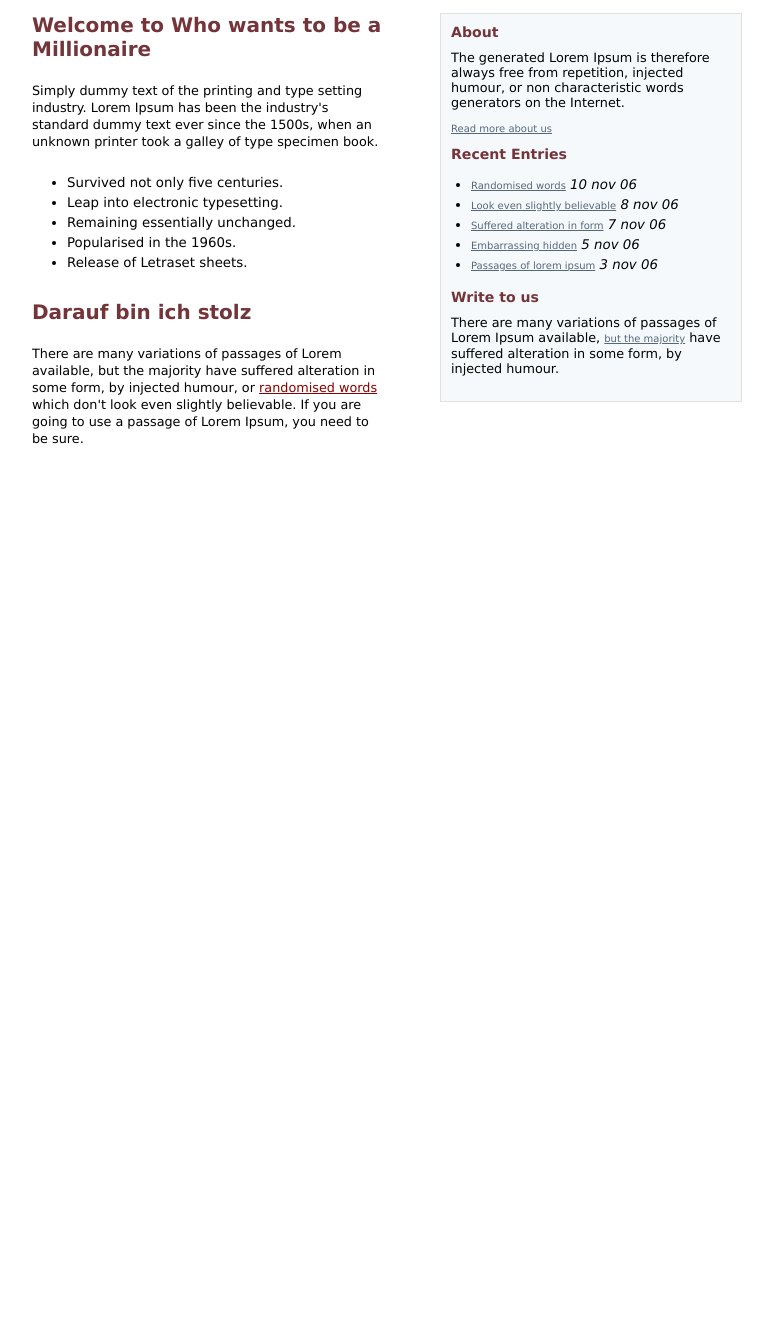
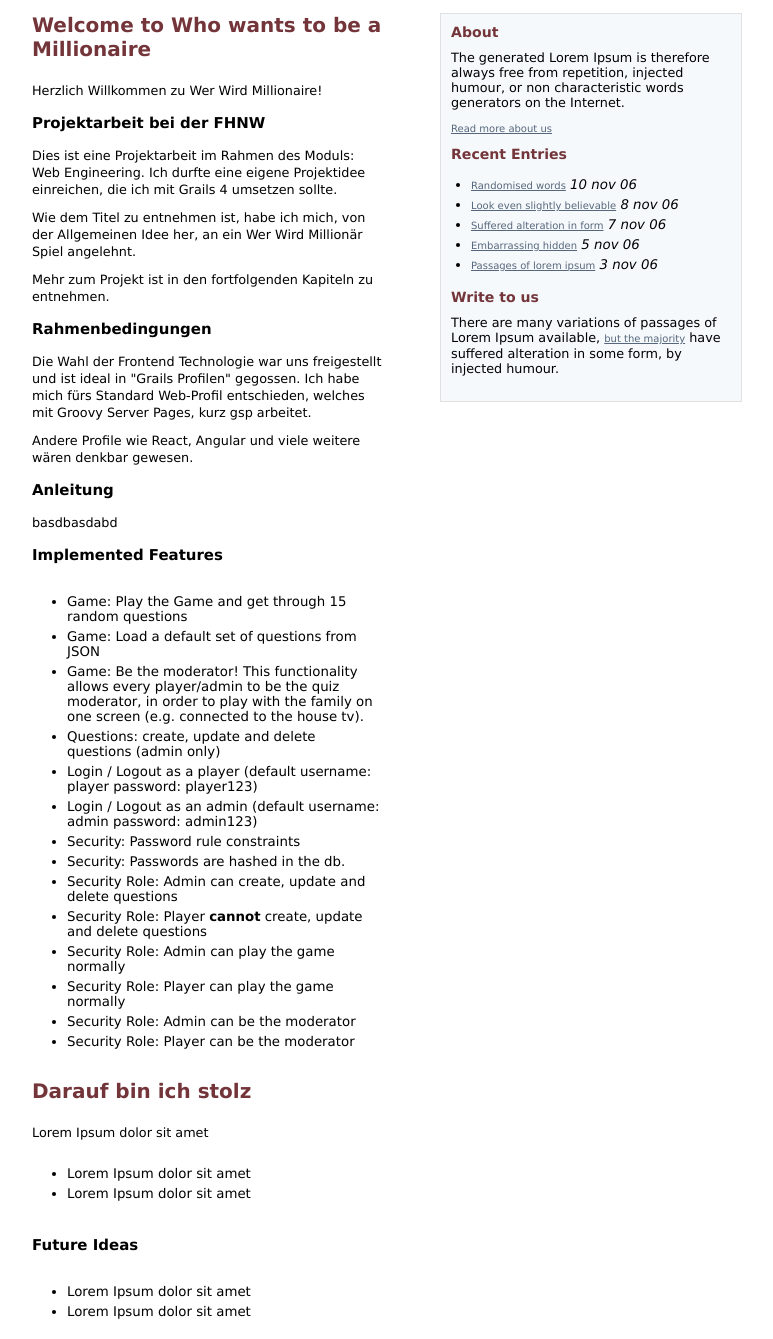
Before and after one commit to cintoros/who-wants-to-be-a-millionaire, a plain HTML site: page index.html in a window 1280 px wide. Shown: the part 115-1454 px from the top of the page, without its empty margins (263-1036 px from the left). Before the commit the page ends 800 px from the top, so only its background shows below. Drawn offline with Linux system fonts and the light colour scheme.

Commit message:
Start writing index.html

```diff
--- a/index.html
+++ b/index.html
@@ -184,16 +184,6 @@
         #right .box li {
             margin-top: 5px;
         }
-
-
-        /**** Clear Div ***/
-        #clear {
-            display: block;
-            clear: both;
-            width: 100%;
-            height: 1px;
-            overflow: hidden;
-        }
     </style>
 </head>
 <body>
@@ -204,25 +194,68 @@
     <div id="content">
         <div id="left">
             <h2>Welcome to Who wants to be a Millionaire</h2>
+            <p>Herzlich Willkommen zu Wer Wird Millionaire!</p>
+
+            <h3>Projektarbeit bei der FHNW</h3>
             <p>
-                Simply dummy text of the printing and type setting industry. Lorem Ipsum has been the industry's
-                standard
-                dummy text ever since the 1500s, when an unknown printer took a galley of type specimen book.
+                Dies ist eine Projektarbeit im Rahmen des Moduls: Web Engineering.
+                Ich durfte eine eigene Projektidee einreichen, die ich mit Grails 4 umsetzen sollte.
             </p>
+            <p>
+                Wie dem Titel zu entnehmen ist, habe ich mich, von der Allgemeinen Idee her, an ein Wer Wird Millionär
+                Spiel angelehnt.
+            </p>
+            <p>Mehr zum Projekt ist in den fortfolgenden Kapiteln zu entnehmen.</p>
+
+            <h3>Rahmenbedingungen</h3>
+            <p>
+                Die Wahl der Frontend Technologie war uns freigestellt und ist ideal in "Grails Profilen" gegossen.
+                Ich habe mich fürs Standard Web-Profil entschieden,
+                welches mit Groovy Server Pages, kurz gsp arbeitet.
+            </p>
+
+            <p>Andere Profile wie React, Angular und viele weitere wären denkbar gewesen.</p>
+            <h3>Anleitung</h3>
+            <p>basdbasdabd</p>
+
+            <h3>Implemented Features</h3>
             <ul>
-                <li>Survived not only five centuries.</li>
-                <li>Leap into electronic typesetting.</li>
-                <li>Remaining essentially unchanged.</li>
-                <li>Popularised in the 1960s.</li>
-                <li>Release of Letraset sheets.</li>
+                <li>Game: Play the Game and get through 15 random questions</li>
+                <li>Game: Load a default set of questions from JSON</li>
+                <li>
+                    Game: Be the moderator!
+                    This functionality allows every player/admin to be the quiz moderator, in
+                    order to play with the family on one screen (e.g. connected to the house tv).
+                </li>
+                <li>
+                    Questions: create, update and delete questions (admin only)
+                </li>
+                <li>Login / Logout as a player (default username: player password: player123)</li>
+                <li>Login / Logout as an admin (default username: admin password: admin123)</li>
+                <li>Security: Password rule constraints</li>
+                <li>Security: Passwords are hashed in the db.</li>
+                <li>Security Role: Admin can create, update and delete questions</li>
+                <li>Security Role: Player <b>cannot</b> create, update and delete questions</li>
+                <li>Security Role: Admin can play the game normally</li>
+                <li>Security Role: Player can play the game normally</li>
+                <li>Security Role: Admin can be the moderator</li>
+                <li>Security Role: Player can be the moderator</li>
             </ul>
             <h2>Darauf bin ich stolz</h2>
             <p>
-                There are many variations of passages of Lorem available, but the majority have suffered alteration in
-                some form, by injected humour, or <a href="http://all-free-download.com/free-website-templates/">randomised
-                words</a> which don't look even slightly believable. If you are going to use a passage of Lorem
-                Ipsum, you need to be sure.
+                Lorem Ipsum dolor sit amet
             </p>
+            <ul>
+                <li>Lorem Ipsum dolor sit amet</li>
+                <li>Lorem Ipsum dolor sit amet</li>
+            </ul>
+
+            <h3>Future Ideas</h3>
+            <ul>
+                <li>Lorem Ipsum dolor sit amet</li>
+                <li>Lorem Ipsum dolor sit amet</li>
+            </ul>
+
         </div>
         <div id="right">
             <div class="box">
```
